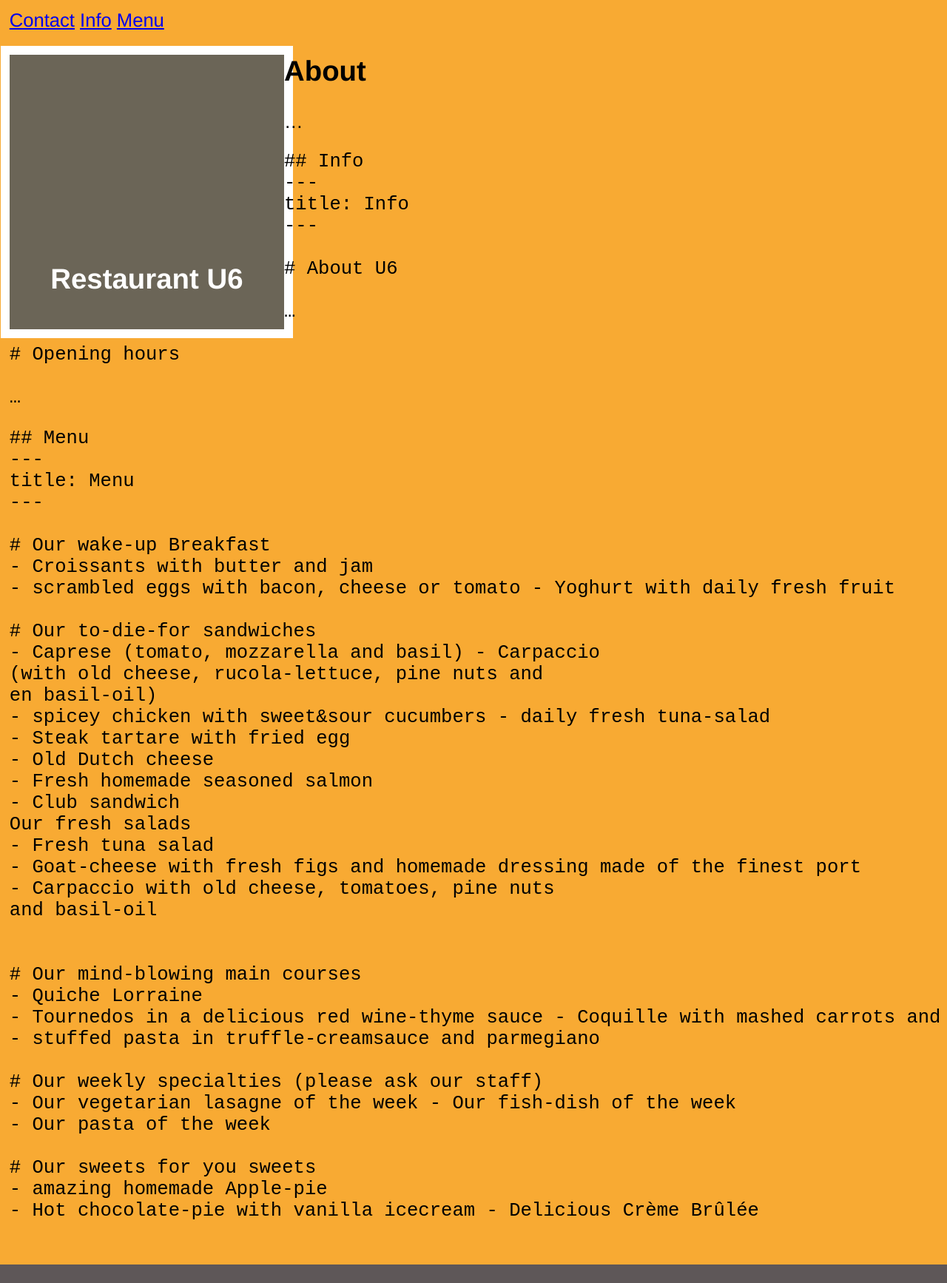
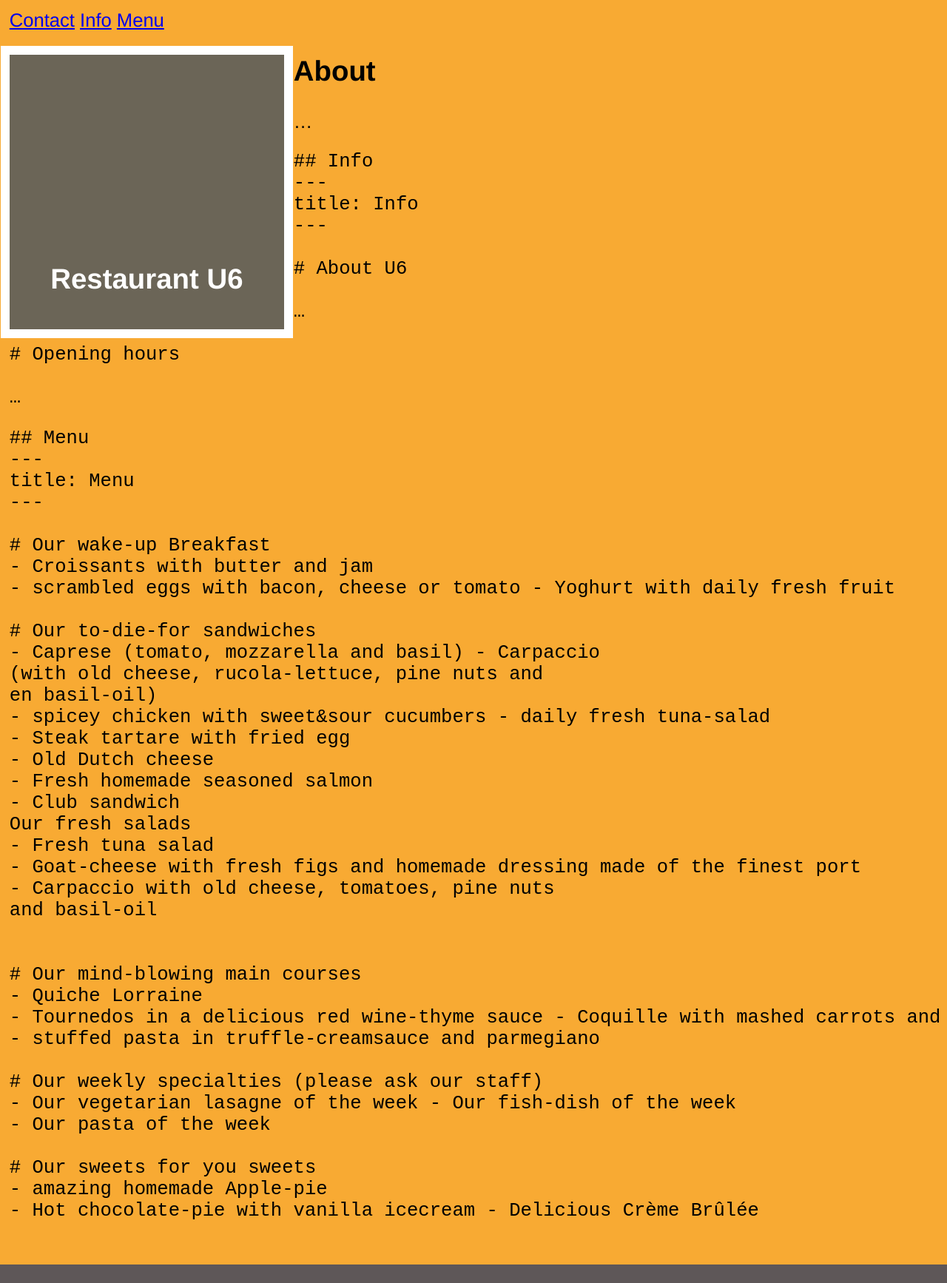
Before and after one commit to cornae/u6, a Jekyll site: the page built from index.html, in a window 1280 px wide. Shown: the whole page at 74% size. Built offline with Jekyll 4.4.1, drawn with Linux system fonts in a browser that asks for light colours.

Commit message:
Necessary margins

```diff
--- a/_includes/style/base.css
+++ b/_includes/style/base.css
@@ -27,7 +27,7 @@ body {
 	height: 70px;
 	text-align: center;
 	float: left;
-	margin: 0;
+	margin: 0 10px 10px 0;
 	outline: 10px white solid;
 	background-color: #6b6557;
 	background-image: url(logo-invert.svg);
```
